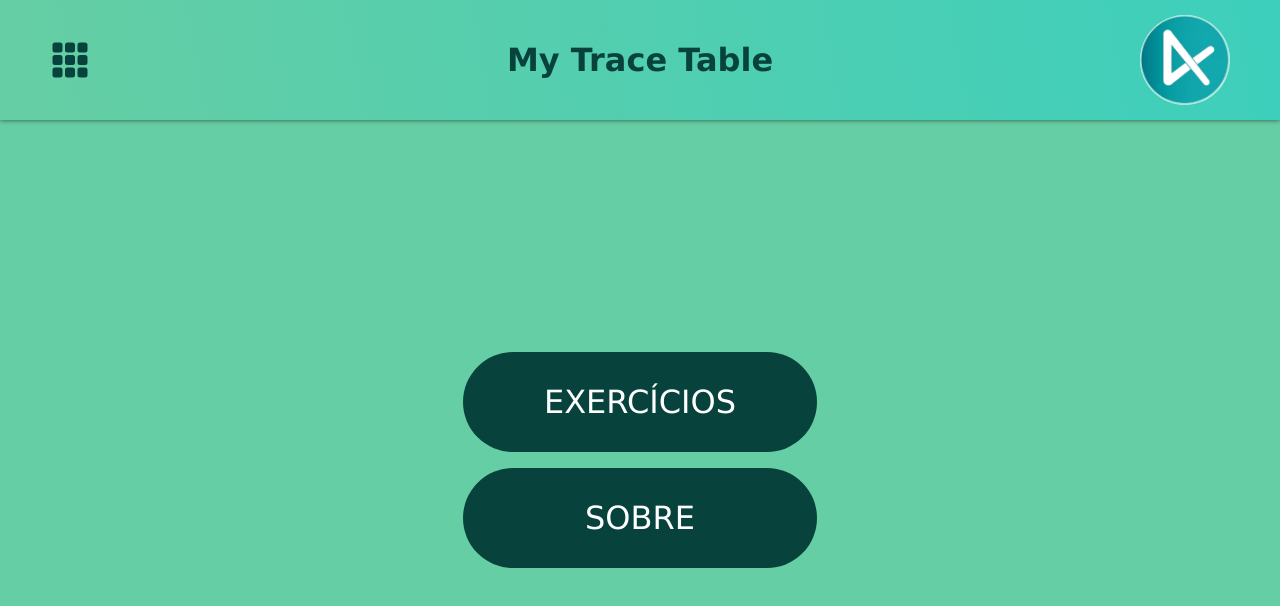
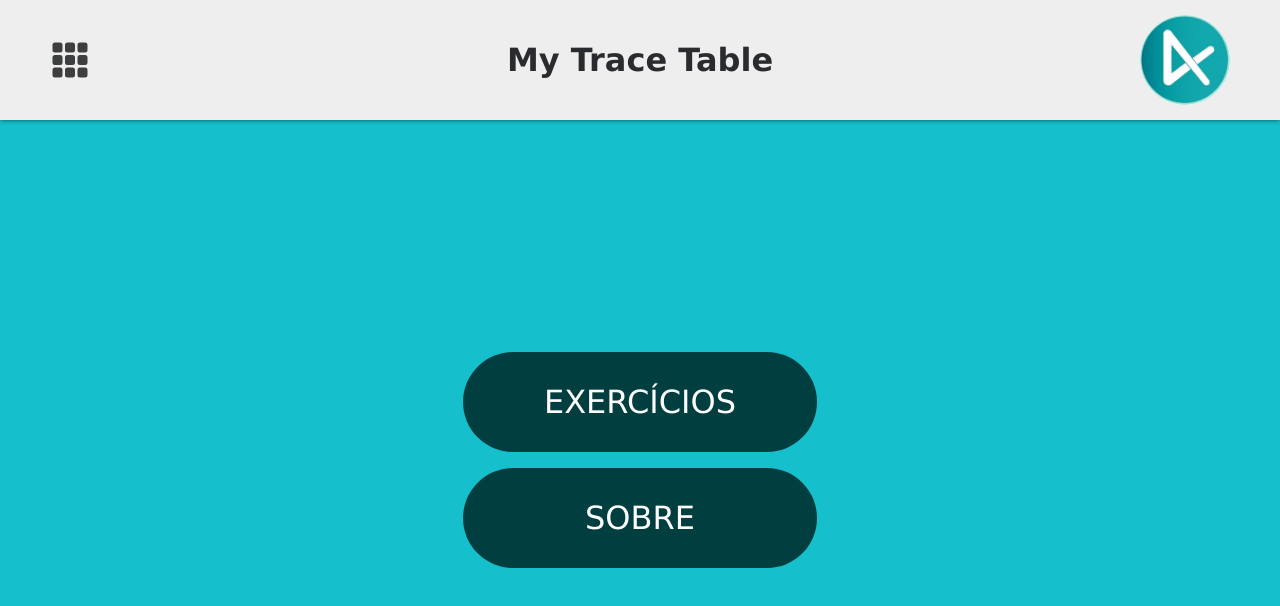
Before and after one commit to a4s-ufpb/My-Trace-Table, a React (Vite) app: page / in a window 1280 px wide. Shown: the top 606 px of the page. Built offline with nearby package versions, Linux system fonts and the light colour scheme.

Commit message:
Style: alterando UI da aplicação

```diff
--- a/src/components/button/Button.css
+++ b/src/components/button/Button.css
@@ -4,7 +4,7 @@
     display: flex;
     align-items: center;
     justify-content: center;
-    background-color: #07433C;
+    background-color: var(--primary-green);
     color: #fff;
     border-radius: 80px;
     border: none;
--- a/src/components/header/Header.css
+++ b/src/components/header/Header.css
@@ -1,6 +1,6 @@
 .header {
   width: 100%;
-  background: linear-gradient(80deg, #66cea4, #3dcfbc);
+  background: var(--primary-white);
   height: 15%;
   display: flex;
   align-items: center;
@@ -16,16 +16,17 @@
   left: 50px;
   font-size: 40px;
   cursor: pointer;
-  color: #07433c;
+  color: var(--primary-black);
   transition: all 0.2s ease-in-out;
+  opacity: 0.9;
 }
 
 .header svg:hover {
-  color: #f4eded;
+  opacity: 1;
 }
 
 .header h1 {
-  color: #07433c;
+  color: var(--primary-black);
   cursor: pointer;
 }
 
--- a/src/components/menu/Menu.css
+++ b/src/components/menu/Menu.css
@@ -4,7 +4,7 @@
   left: 0;
   width: 250px;
   height: 100vh;
-  background-color: #07433c;
+  background-color: var(--secondary-blue);
   display: flex;
   flex-direction: column;
   padding: 20px;
@@ -52,7 +52,7 @@
 }
 
 .menu-itens a:hover {
-  background-color: #66bb6a;
+  background-color: var(--primary-blue);
   transform: scale(1.05);
 }
 
--- a/src/index.css
+++ b/src/index.css
@@ -1,3 +1,11 @@
+:root {
+  --primary-blue: #15C0CC;
+  --secondary-blue: #0E959A;
+  --primary-white: #eee;
+  --primary-green: #013E40;
+  --primary-black: #2A2B2E;
+}
+
 * {
   margin: 0;
   padding: 0;
@@ -9,7 +17,7 @@
 .background {
   width: 100%;
   height: 85%;
-  background-color: #66cea4;
+  background-color: var(--primary-blue);
   display: flex;
   flex-direction: column;
   align-items: center;
@@ -19,7 +27,7 @@
 }
 
 .title {
-  background-color: #07433c;
+  background-color: var(--primary-green);
   color: #fff;
   padding: 20px 80px;
   text-align: center;
--- a/src/routes/trace-table/TraceTable.css
+++ b/src/routes/trace-table/TraceTable.css
@@ -2,7 +2,7 @@ html,
 body {
   height: 100%;
   overflow-y: auto;
-  background-color: #66cea4;
+  background-color: var(--primary-blue);
 }
 
 .background-trace {
@@ -31,7 +31,7 @@ body {
 }
 
 .disabled-cell {
-  background-color: #07433c;
+  background-color: var(--primary-green);
   width: 100%;
   height: 100%;
   border-radius: 10px;
@@ -44,10 +44,9 @@ body {
   justify-content: center;
   gap: 3em;
   flex-direction: column;
-  background-color: #07433c;
+  background-color: var(--primary-white);
   min-height: 300px;
   padding: 55px 30px;
-  color: white;
   font-weight: 100;
   border-radius: 10px;
   animation: fadeIn 0.8s ease-in-out;
@@ -80,7 +79,7 @@ td {
   width: 70px;
   height: 70px;
   text-align: center;
-  background-color: #07433c;
+  background-color: var(--primary-green);
   border-radius: 10px;
 }
 
--- a/src/routes/trace-table/TraceTable.jsx
+++ b/src/routes/trace-table/TraceTable.jsx
@@ -1,6 +1,7 @@
 import { useState } from "react";
 import "./TraceTable.css";
 import ImageModal from "../../components/image-modal/ImageModal";
+import FeedbackBox from "../../components/feedback-box/FeedbackBox";
 
 function TraceTable() {
   const exercice = localStorage.getItem("exercice");
@@ -11,6 +12,7 @@ function TraceTable() {
   );
   const [submitted, setSubmitted] = useState(false);
   const [isModalOpen, setIsModalOpen] = useState(false);
+  const [isCorrect, setIsCorrect] = useState(null); // Estado para armazenar o resultado
 
   const handleInputChange = (rowIndex, colIndex, value) => {
     if (value.includes("#")) {
@@ -35,6 +37,7 @@ function TraceTable() {
       });
     });
     setSubmitted(true);
+    setIsCorrect(errorList.length === 0); // Define se está correto ou não
   };
 
   const checkIfCorrect = (rowIndex, colIndex) => {
@@ -117,6 +120,17 @@ function TraceTable() {
         <button onClick={handleSubmit}>Enviar</button>
       </div>
 
+      {submitted && (
+        <FeedbackBox
+          title={
+            isCorrect
+              ? "Parabéns! Você acertou!"
+              : "Que pena! Tente novamente"
+          }
+          color={isCorrect ? "green" : "red"}
+        />
+      )}
+
       <ImageModal
         isOpen={isModalOpen}
         onClose={handleCloseModal}
```
